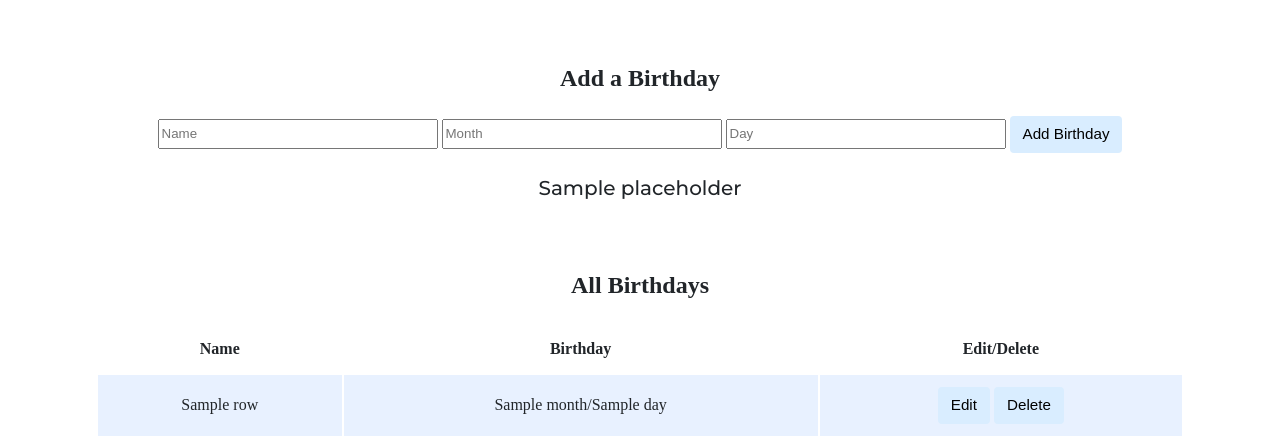
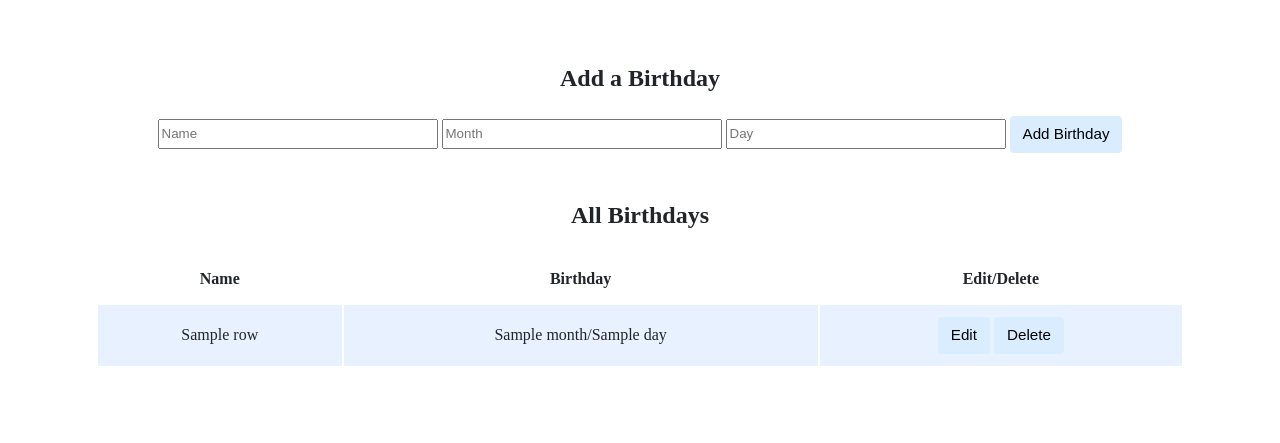
Before and after one commit to turtle-jin/cs50-week9-flask-birthdays, a Flask app: template templates/index.html in a window 1280 px wide. Shown: the part 200-643 px from the top of the page. Run offline with Flask 3, Linux system fonts and the light colour scheme; the template is opened without the code that fills it: most values are stand-ins (such as "Sample title", 1, 10 or a date in 2020); some libraries are stand-ins or nearby versions.

Commit message:
add required for form, remove name validation

```diff
--- a/app.py
+++ b/app.py
@@ -31,10 +31,8 @@ def index():
         month = request.form.get("month")
         day = request.form.get("day")
 
-        if not name:
-            return render_template("index.html", placeholder="Please enter your name!")
-        else:
-            db.execute("INSERT INTO birthdays (name, month, day) VALUES(?, ?, ?);", name, month, day)
+
+        db.execute("INSERT INTO birthdays (name, month, day) VALUES(?, ?, ?);", name, month, day)
 
         # go back to the homepage
         return redirect("/")
--- a/templates/edit.html
+++ b/templates/edit.html
@@ -16,17 +16,17 @@
     <form class="editUpdate" action="/update" method="post">
         <div>
             <tag>Name:</tag>
-            <input type="text" name="name" value="{{edit_name}}" placeholder="Enter new name">
+            <input type="text" name="name" value="{{edit_name}}" placeholder="Enter new name" required>
         </div>
 
         <div>
             <tag>Month:</tag>
-            <input type="number" min="1" max="12" name="month" value="{{month}}" placeholder="Enter new month">
+            <input type="number" min="1" max="12" name="month" value="{{month}}" placeholder="Enter new month" required>
         </div>
 
         <div>
             <tag>Day:</tag>
-            <input type="number" min="1" max="31" name="day" value="{{day}}" placeholder="Enter new day">
+            <input type="number" min="1" max="31" name="day" value="{{day}}" placeholder="Enter new day" required>
         </div>
 
         <input type="hidden" name="id" value="{{ id_value }}">
--- a/templates/index.html
+++ b/templates/index.html
@@ -16,13 +16,13 @@
                 <h2>Add a Birthday</h2>
                 <!-- TODO: Create a form for users to submit a name, a month, and a day -->
                 <form action="/" method="post">
-                    <input type="text" name="name" placeholder="Name">
-                    <input type="number" min="1" max="12" name="month" placeholder="Month">
-                    <input type="number" min="1" max="31" name="day" placeholder="Day">
+                    <input type="text" name="name" placeholder="Name" required>
+                    <input type="number" min="1" max="12" name="month" placeholder="Month" required>
+                    <input type="number" min="1" max="31" name="day" placeholder="Day" required>
                     <button type="submit">Add Birthday</button>
 
                 </form>
-                <p>{{placeholder}}</p>
+
             </div>
 
             <div class="section">
```
